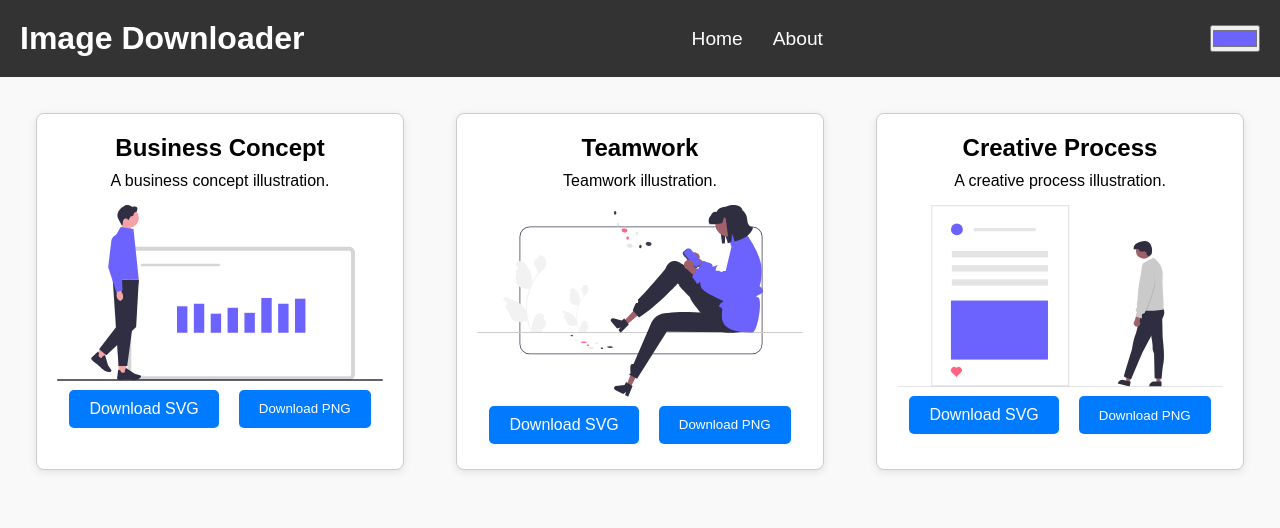
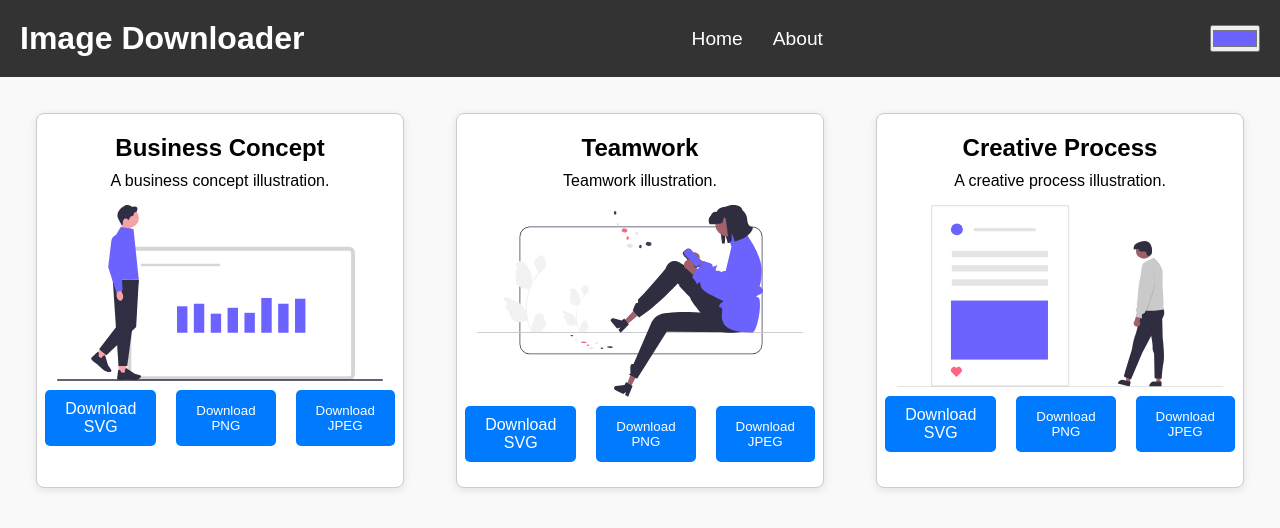
Before and after one commit to okc27/the2px, a React (Create React App) app: page / in a window 1280 px wide. Shown: the top 528 px of the page. Built offline with nearby package versions, Linux system fonts and the light colour scheme.

Commit message:
initial commit

```diff
--- a/src/components/ImageCard.css
+++ b/src/components/ImageCard.css
@@ -38,3 +38,8 @@
   .download-btn:hover {
     background-color: #5a54e0; /* Darker shade for hover effect */
   }
+  .download-buttons {
+    display: flex;
+    justify-content: center;
+    gap: 10px; /* Add spacing between buttons */
+  }
--- a/src/components/ImageCard.js
+++ b/src/components/ImageCard.js
@@ -44,6 +44,40 @@ const ImageCard = ({ title, description, svg, color }) => {
     img.src = url; // Load the SVG as an image
   };
 
+  const convertSvgToJpeg = () => {
+    const svgBlob = new Blob([svgContent], { type: 'image/svg+xml' });
+    const url = URL.createObjectURL(svgBlob);
+    const img = new Image();
+
+    img.onload = () => {
+      const canvas = document.createElement('canvas');
+      const ctx = canvas.getContext('2d');
+      canvas.width = img.width;
+      canvas.height = img.height;
+
+      // Fill the canvas with a white background
+      ctx.fillStyle = '#ffffff';
+      ctx.fillRect(0, 0, canvas.width, canvas.height);
+
+      // Draw the SVG image on top of the white background
+      ctx.drawImage(img, 0, 0);
+
+      // Convert canvas to JPEG and trigger download
+      canvas.toBlob((blob) => {
+        const jpegUrl = URL.createObjectURL(blob);
+        const link = document.createElement('a');
+        link.href = jpegUrl;
+        link.download = `${title}.jpeg`;
+        document.body.appendChild(link);
+        link.click();
+        document.body.removeChild(link);
+        URL.revokeObjectURL(jpegUrl); // Cleanup the blob URL
+      }, 'image/jpeg'); // Specify JPEG format
+    };
+
+    img.src = url; // Load the SVG as an image
+  };
+
   return (
     <div className="image-card">
       <h3>{title}</h3>
@@ -54,6 +88,9 @@ const ImageCard = ({ title, description, svg, color }) => {
         <button className="download-btn" onClick={convertSvgToPng}>
           Download PNG
         </button>
+        <button className="download-btn" onClick={convertSvgToJpeg}>
+          Download JPEG
+        </button>
       </div>
     </div>
   );
```
